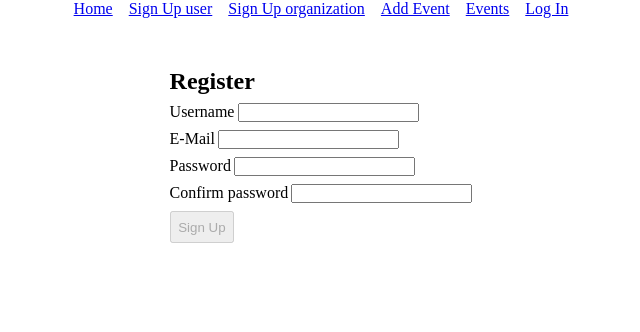
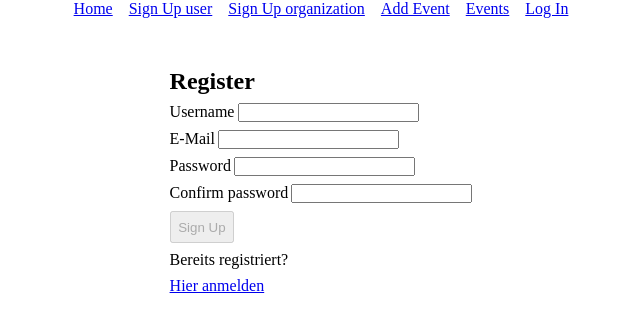
Before and after one commit to NAMASTECH/Kultur-Ausstellungsplattform-frontend, a React (Vite) app: page /register/user in a window 1280 px wide. Shown: the top 332 px of the page, without its empty margins (319-959 px from the left). Built offline with nearby package versions, Linux system fonts and the light colour scheme.

Commit message:
Link to Login in RegisterUserForm & RegisterOrgaForm

```diff
--- a/src/js/components/organizerComponents/RegisterOrgaForm.jsx
+++ b/src/js/components/organizerComponents/RegisterOrgaForm.jsx
@@ -3,6 +3,7 @@ import { useEffect, useState } from "react";
 
 // Imports von benoetigten Paketen
 import axios from "axios";
+import { Link } from "react-router-dom";
 
 export default function RegisterForm() {
   const [firstname, setFirstname] = useState("");
@@ -115,6 +116,11 @@ export default function RegisterForm() {
       <button type="submit" disabled={!isConfirmBtnActive}>
         Sign Up
       </button>
+
+      <label>
+        Bereits registriert?
+      <Link to="/login">Hier anmelden </Link>
+      </label>
     </form>
   );
 }
--- a/src/js/components/userComponents/RegisterUserForm.jsx
+++ b/src/js/components/userComponents/RegisterUserForm.jsx
@@ -3,6 +3,7 @@ import { useEffect, useState } from "react";
 
 // Imports von benoetigten Paketen
 import axios from "axios";
+import { Link } from "react-router-dom";
 
 export default function RegisterForm() {
   const [username, setUsername] = useState("");
@@ -99,6 +100,11 @@ export default function RegisterForm() {
         Sign Up
       </button>
 
+      <label>
+        Bereits registriert?
+      </label>
+      <Link to="/login">Hier anmelden </Link>
+
       {confirmedUsername && <h3>Welcome {confirmedUsername}!</h3>}
     </form>
   );
```
